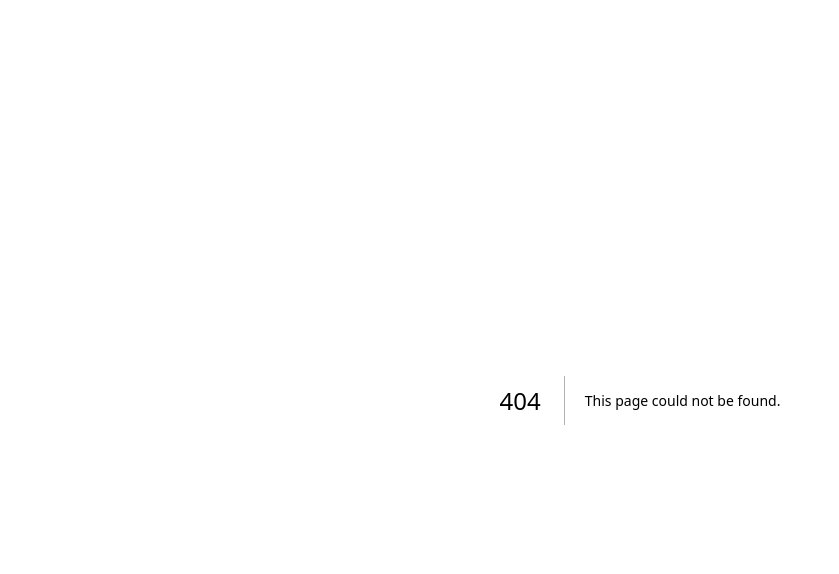
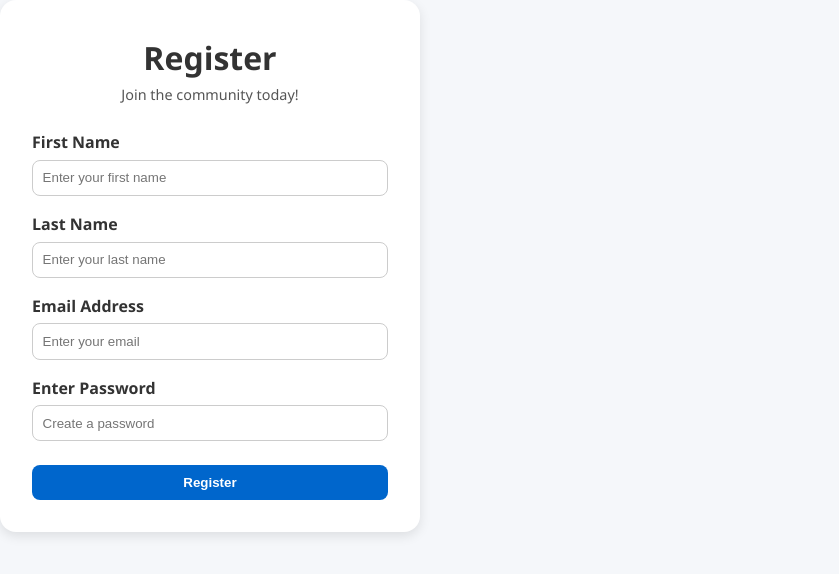
Before and after one commit to Larry-Master/SkillPro, a Next.js app in the folder skillpro/: page /register in a window 1280 px wide. Before the commit this address had no page. Shown: the top 574 px of the page, without its empty margins (0-839 px from the left). Built offline with nearby package versions, Linux system fonts and the light colour scheme.

Commit message:
added register page

```diff
--- /dev/null
+++ b/skillpro/pages/register.js
@@ -0,0 +1,51 @@
+import Head from 'next/head';
+import '@/styles/global.css';
+
+export default function RegisterForm({ title = "Register" }) {
+  return (
+    <div className="login-container">
+      <h1>{title}</h1>
+      <p className="subtext">Join the community today!</p>
+
+      <form method="POST" action="/register">
+        <label htmlFor="firstName">First Name</label>
+        <input
+          type="text"
+          id="firstName"
+          name="firstName"
+          placeholder="Enter your first name"
+          required
+        />
+
+        <label htmlFor="lastName">Last Name</label>
+        <input
+          type="text"
+          id="lastName"
+          name="lastName"
+          placeholder="Enter your last name"
+          required
+        />
+
+        <label htmlFor="email">Email Address</label>
+        <input
+          type="email"
+          id="email"
+          name="email"
+          placeholder="Enter your email"
+          required
+        />
+
+        <label htmlFor="password">Enter Password</label>
+        <input
+          type="password"
+          id="password"
+          name="password"
+          placeholder="Create a password"
+          required
+        />
+
+        <button type="submit">Register</button>
+      </form>
+    </div>
+  );
+}
```
